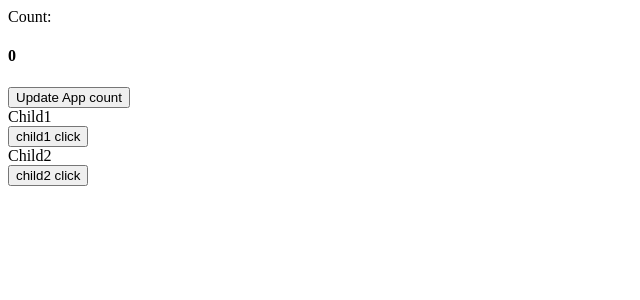
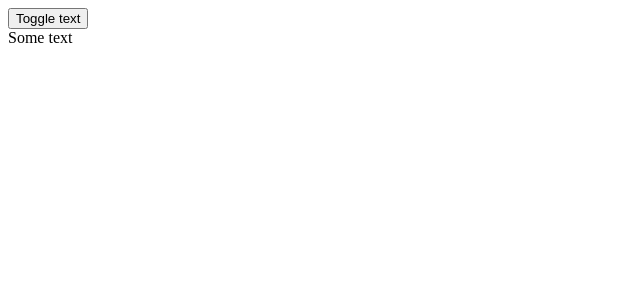
Before and after one commit to ramanansivagnanam/React_plus_ds_algo, a React app: page / in a window 1280 px wide. Shown: the top 300 px of the page, without its empty margins (0-640 px from the left). Built offline with nearby package versions, Linux system fonts and the light colour scheme.

Commit message:
lazy and suspense implementation

```diff
--- a/src/App.js
+++ b/src/App.js
@@ -1,21 +1,27 @@
-import React, { useCallback, useState } from "react";
+import React, { Suspense, lazy, useCallback, useState } from "react";
 import "./App.css";
 import ButtonWithTooltip from "./ButtonWithTooltip";
 import UseRefSample from "./UseRefSample";
 import Child1 from "./Child1";
+const Text = lazy(() => import("./Text.js"));
 const App = () => {
-  console.log('App rendered');
-  const [count, updateCount] = useState(0);
+  console.log("App rendered");
+  const [showtext, updateText] = useState(false);
   const handleClick = () => {
-    updateCount(prev => prev+1);
-  }
+    updateCount((prev) => prev + 1);
+  };
   return (
     <>
       <div>
-        <span>Count:</span>
+        <button onClick={() => updateText((prev) => !prev)}>Toggle text</button>
+        <Suspense fallback={<div>loading...</div>}>
+          <Text data="dsfsdfd dsafdf" />
+        </Suspense>
+
+        {/* <span>Count:</span>
         <h4>{count}</h4>
         <button onClick={handleClick} >Update App count</button>
-        <Child1 data={count}/>
+        <Child1 data={count}/> */}
         {/* <ButtonWithTooltip
         tooltipContent={
           <>
--- /dev/null
+++ b/src/Text.js
@@ -0,0 +1,11 @@
+import React from 'react';
+
+function Text({data}) {
+  console.log('dataaaa', data);
+  return (
+
+    <div>Some text</div>
+  )
+}
+
+export default Text
```
